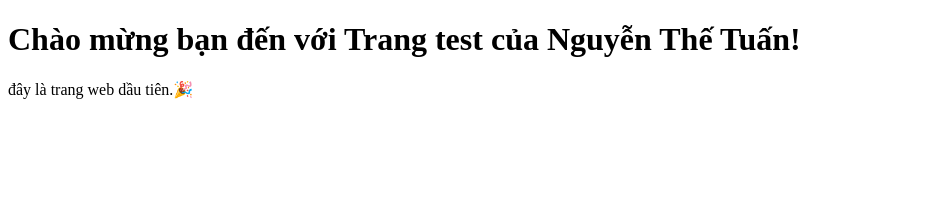
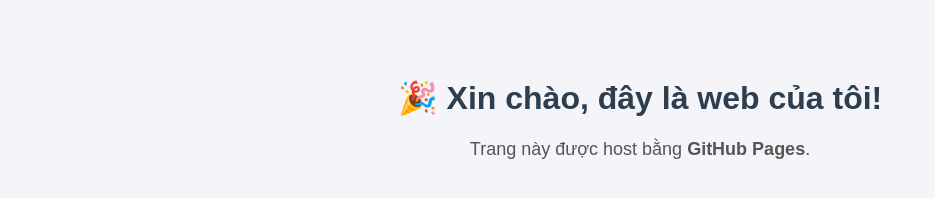
Before and after one commit to tuannguyenncv-lang/hello-git, a plain HTML site: page index.html in a window 1280 px wide. Shown: the whole page, without its empty margins (0-935 px from the left). Drawn offline with Linux system fonts and the light colour scheme.

Commit message:
Update index.html

```diff
--- a/index.html
+++ b/index.html
@@ -2,10 +2,25 @@
 <html lang="vi">
 <head>
   <meta charset="UTF-8">
-  <title>Nguyễn Thế Tuấn</title>
+  <title>Hello Git</title>
+  <style>
+    body {
+      font-family: Arial, sans-serif;
+      background: #f4f4f9;
+      text-align: center;
+      padding: 50px;
+    }
+    h1 {
+      color: #2c3e50;
+    }
+    p {
+      font-size: 18px;
+      color: #555;
+    }
+  </style>
 </head>
 <body>
-  <h1>Chào mừng bạn đến với Trang test của Nguyễn Thế Tuấn!</h1>
-  <p>đây là trang web dầu tiên.🎉</p>
+  <h1>🎉 Xin chào, đây là web của tôi!</h1>
+  <p>Trang này được host bằng <b>GitHub Pages</b>.</p>
 </body>
 </html>
```
